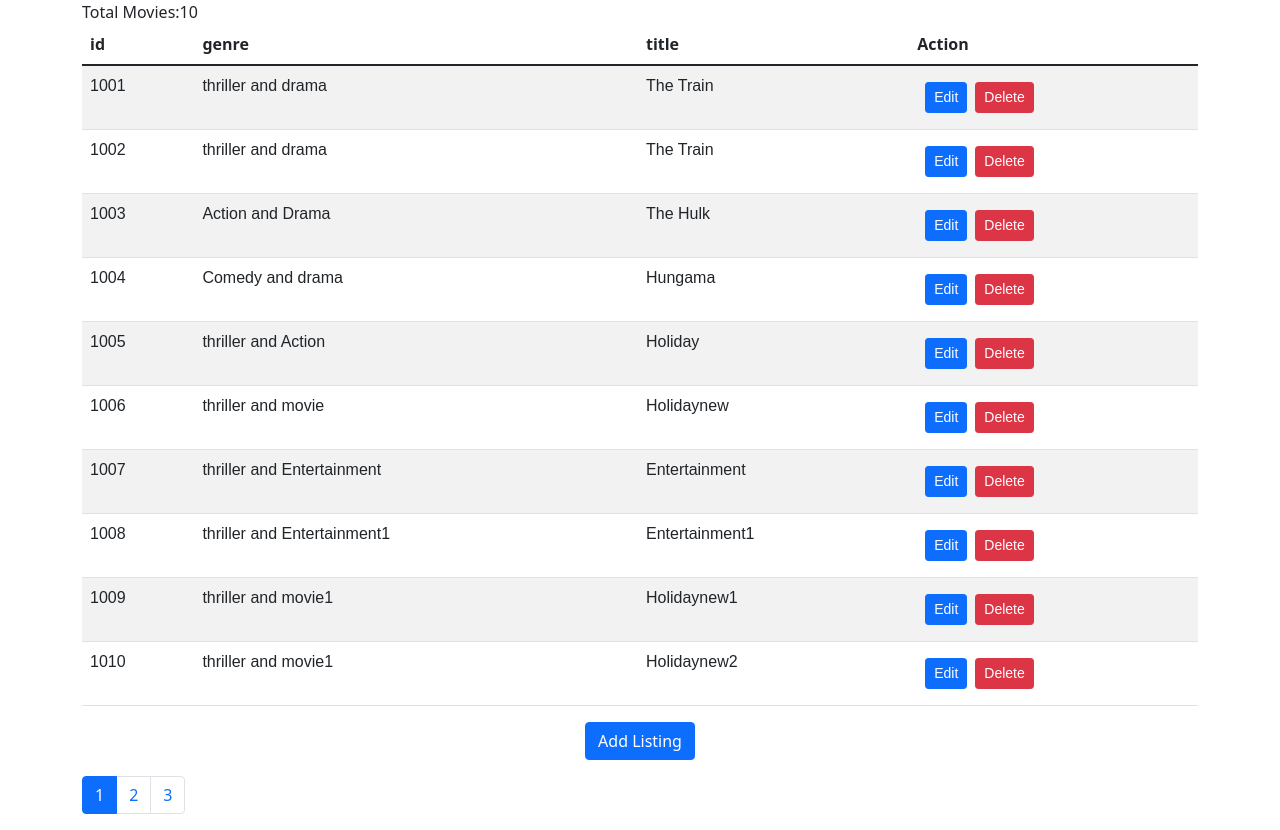
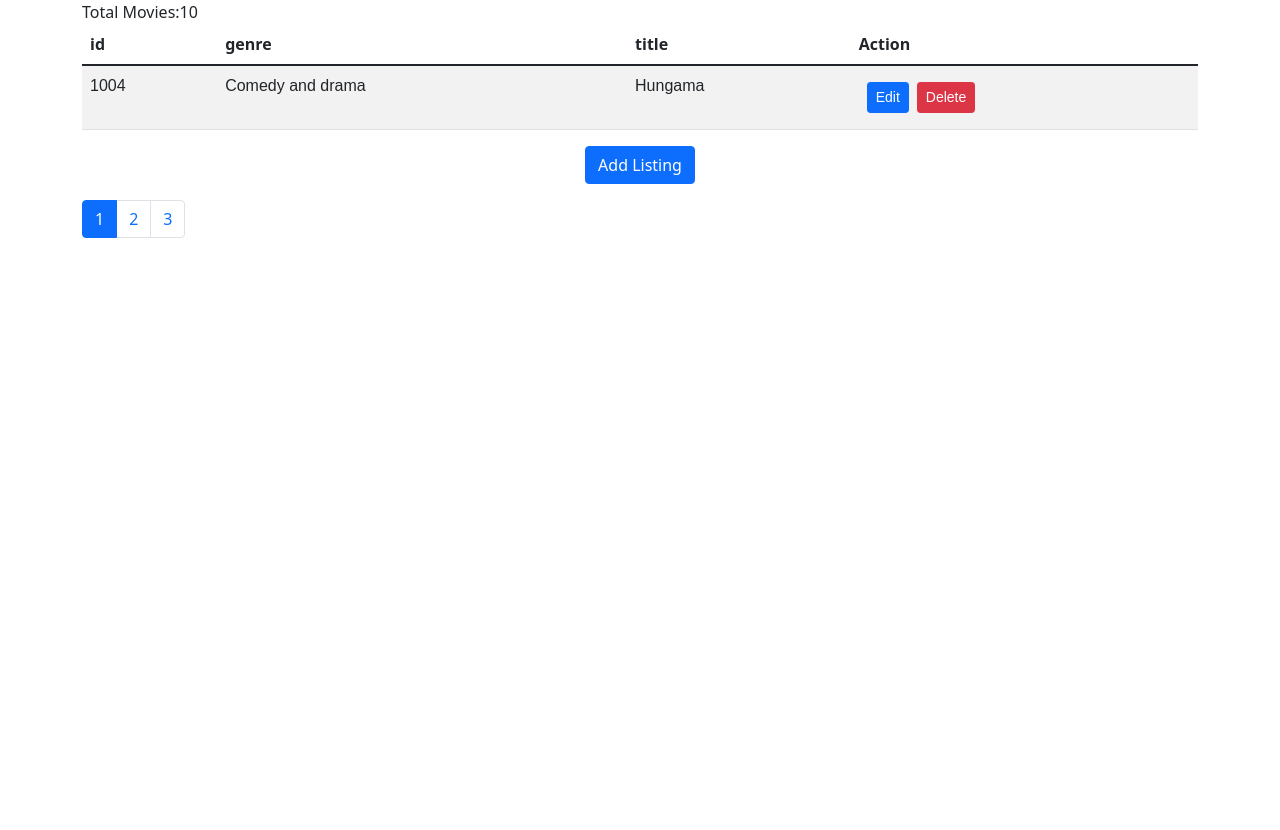
Before and after one commit to srmarohit/react-curd, a React (Create React App) app: page / in a window 1280 px wide. After the commit the page ends 800 px from the top, so only its background shows below. Built offline with nearby package versions, Linux system fonts and the light colour scheme.

Commit message:
pagination changes added

```diff
--- a/src/components/movieList.jsx
+++ b/src/components/movieList.jsx
@@ -3,6 +3,7 @@ import {movies} from '../data';
 import MovieEditModal from './movieEditModal';
 import MovieAddModal from './movieAddModal';
 import Pagination from './pagination';
+import {paginate} from '../utils/paginate';
 class MovieList extends Component {
      constructor() {
     super();
@@ -14,7 +15,7 @@ class MovieList extends Component {
         requiredItem: 0,
         fonts:['Comforter', 'Forum', 'Lato', 'Roboto'],
         nwefont:'arial',
-        PageSize:4,
+        pageSize:4,
         currentPage:1
 
        };
@@ -76,7 +77,8 @@ class MovieList extends Component {
     }
     render() {
         const {length: count} = this.state.movies;
-        const {PageSize, currentPage} = this.state;
+        const {pageSize, currentPage, movies:allMovies} = this.state;
+        const movies = paginate(allMovies, pageSize,  currentPage)
         return (
             <div className="container">
                 <div>Total Movies:{count}</div>
@@ -90,7 +92,7 @@ class MovieList extends Component {
                         </tr>
                     </thead>
                     <tbody>
-                        {this.state.movies.map(movie=>(
+                        {movies.map(movie=>(
                             <tr style={{fontFamily:this.state.nwefont}} key={movie.id}>
                                 <td >{movie.id}</td>
                                 <td>{movie.genre}</td>
@@ -123,7 +125,7 @@ class MovieList extends Component {
                 />
                 <Pagination
                     itemsCount={count}
-                    PageSize={PageSize}
+                    pageSize={pageSize}
                     currentPage={currentPage}
                     onPageChanges={this.handlePageChange}
 
--- a/src/components/pagination.jsx
+++ b/src/components/pagination.jsx
@@ -1,9 +1,9 @@
 import React, { Component } from 'react';
 import lodash from 'lodash';
 const Pagination = (props) => {
-    const {itemsCount, PageSize, currentPage, onPageChanges} = props;
+    const {itemsCount, pageSize, currentPage, onPageChanges} = props;
     console.log('currentPage', currentPage)
-    const pageCount = Math.ceil(itemsCount/PageSize);
+    const pageCount = Math.ceil(itemsCount/pageSize);
     const pages = lodash.range(1, pageCount + 1);
     //console.log('pageCount', pageCount)
     return (
--- /dev/null
+++ b/src/utils/paginate.js
@@ -0,0 +1,9 @@
+import lodash from "lodash";
+
+export function paginate(items, pageNumber, pageSize) {
+  const startIndex = (pageNumber - 1) * pageSize;
+  return lodash(items)
+    .slice(startIndex)
+    .take(pageSize)
+    .value();
+}
```
